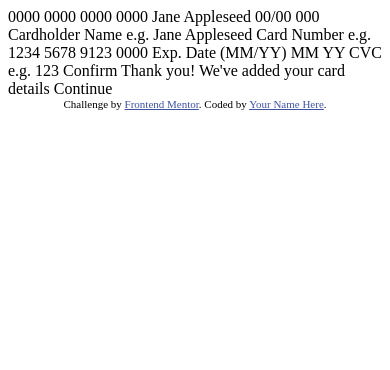
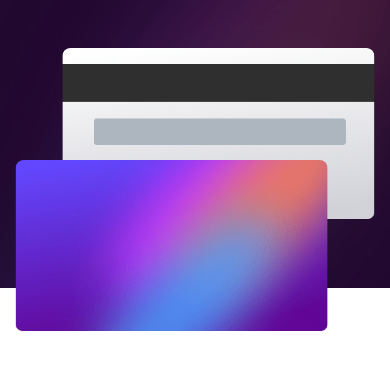
Before and after one commit to karabo-r/interactive-card-details-form, a plain HTML site: page index.html in a window 390 px wide. Drawn offline with Linux system fonts and the light colour scheme.

Commit message:
responsive cards added - mobile

```diff
--- a/index.html
+++ b/index.html
@@ -1,22 +1,44 @@
 <!DOCTYPE html>
 <html lang="en">
 	<head>
-  <meta charset="UTF-8">
-  <meta name="viewport" content="width=device-width, initial-scale=1.0"> <!-- displays site properly based on user's device -->
+		<meta charset="UTF-8" />
+		<meta name="viewport" content="width=device-width, initial-scale=1.0" />
+		<!-- displays site properly based on user's device -->
 
-  <link rel="icon" type="image/png" sizes="32x32" href="./images/favicon-32x32.png">
+		<link
+			rel="icon"
+			type="image/png"
+			sizes="32x32"
+			href="./images/favicon-32x32.png"
+		/>
+		<link rel="stylesheet" href="style.css" />
 
 		<title>Frontend Mentor | Interactive card details form</title>
 
 		<!-- Feel free to remove these styles or customise in your own stylesheet 👍 -->
 		<style>
-    .attribution { font-size: 11px; text-align: center; }
-    .attribution a { color: hsl(228, 45%, 44%); }
+			.attribution {
+				font-size: 11px;
+				text-align: center;
+			}
+			.attribution a {
+				color: hsl(228, 45%, 44%);
+			}
 		</style>
 	</head>
 	<body>
+		<div class="background-1"></div>
+		<div class="background-2"></div>
+		<main>
+      <div class="cards">
+        <div class="card card-back"></div>
+        <div class="card card-front"></div>
+      </div>
+      <div class="form"></div>
+    </main>
+		<!-- <div class=""></div> -->
 
-  0000 0000 0000 0000
+		<!-- 0000 0000 0000 0000
   Jane Appleseed
   00/00
 
@@ -39,13 +61,13 @@
 
   <!-- Completed state start -->
 
-  Thank you!
+		<!-- Thank you!
   We've added your card details
   Continue
 
   <div class="attribution">
     Challenge by <a href="https://www.frontendmentor.io?ref=challenge" target="_blank">Frontend Mentor</a>.
     Coded by <a href="#">Your Name Here</a>.
-  </div>
+  </div> -->
 	</body>
 </html>
--- /dev/null
+++ b/style.css
@@ -0,0 +1,48 @@
+*,*::before,*::after{
+    padding: 0;
+    margin: 0;
+    box-sizing: border-box;
+}
+
+@media screen and (max-width: 600px) {
+    body{
+        height: 100vh;
+        display: grid;
+        grid-template-rows: 18rem auto ;
+    }
+
+    body .background-1{
+        background-image: url('./images/bg-main-mobile.png');
+        background-size: cover;
+    }
+
+    main{
+        height: 100vh;
+        width: 100vw;
+        position: absolute;
+        display: grid;
+        grid-template-rows: 20rem auto;
+    }
+
+    main .card{
+        position: absolute;
+        height: 11rem;
+        width: 80%;
+        border-radius: 8px;
+    }
+
+    main .card-front{
+        background-image: url('./images/bg-card-front.png');
+        background-size: contain;
+        background-repeat: no-repeat;
+        transform: translate(5%, 10rem);
+    }
+
+    main .card-back{
+        background-image: url('./images/bg-card-back.png');
+        background-size: contain;
+        background-repeat: no-repeat;
+        transform: translate(20%, 3rem);
+
+    }
+}
```
Lines whose indentation alone changed are shown as unchanged.
